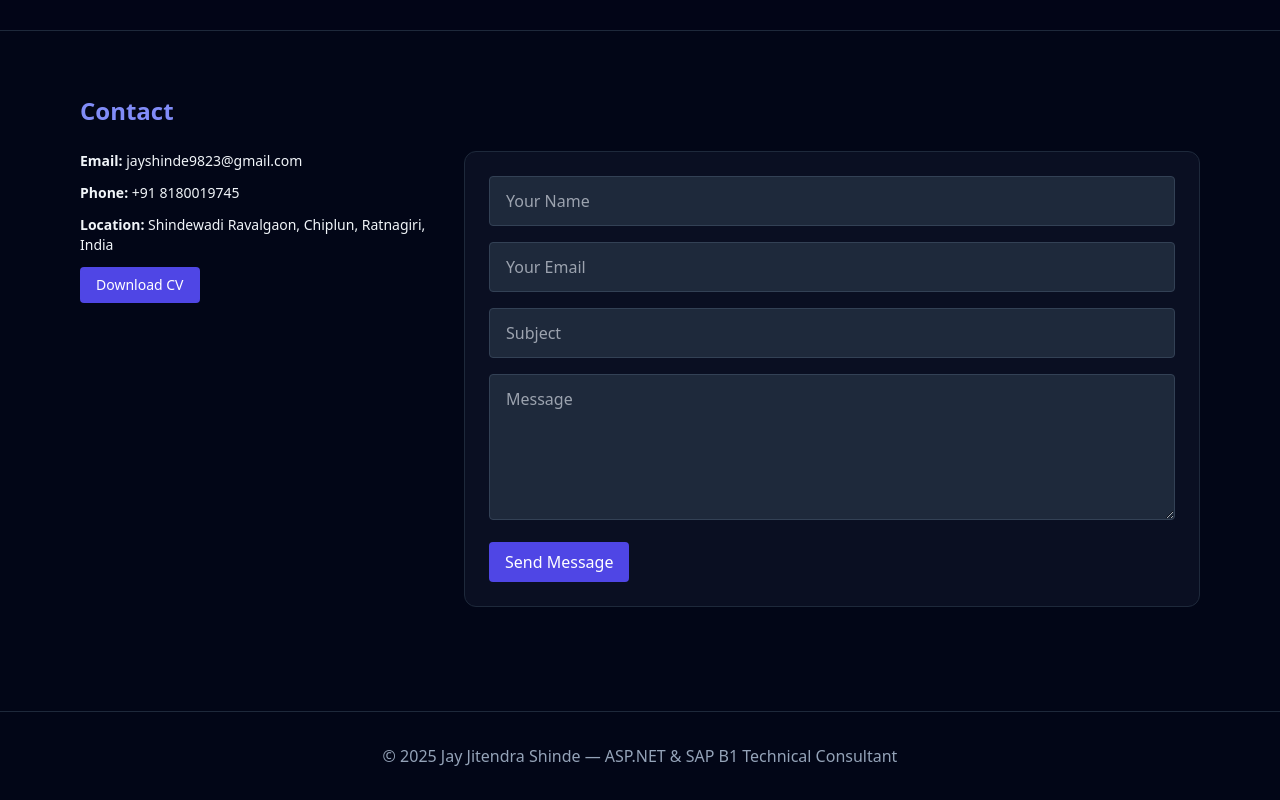
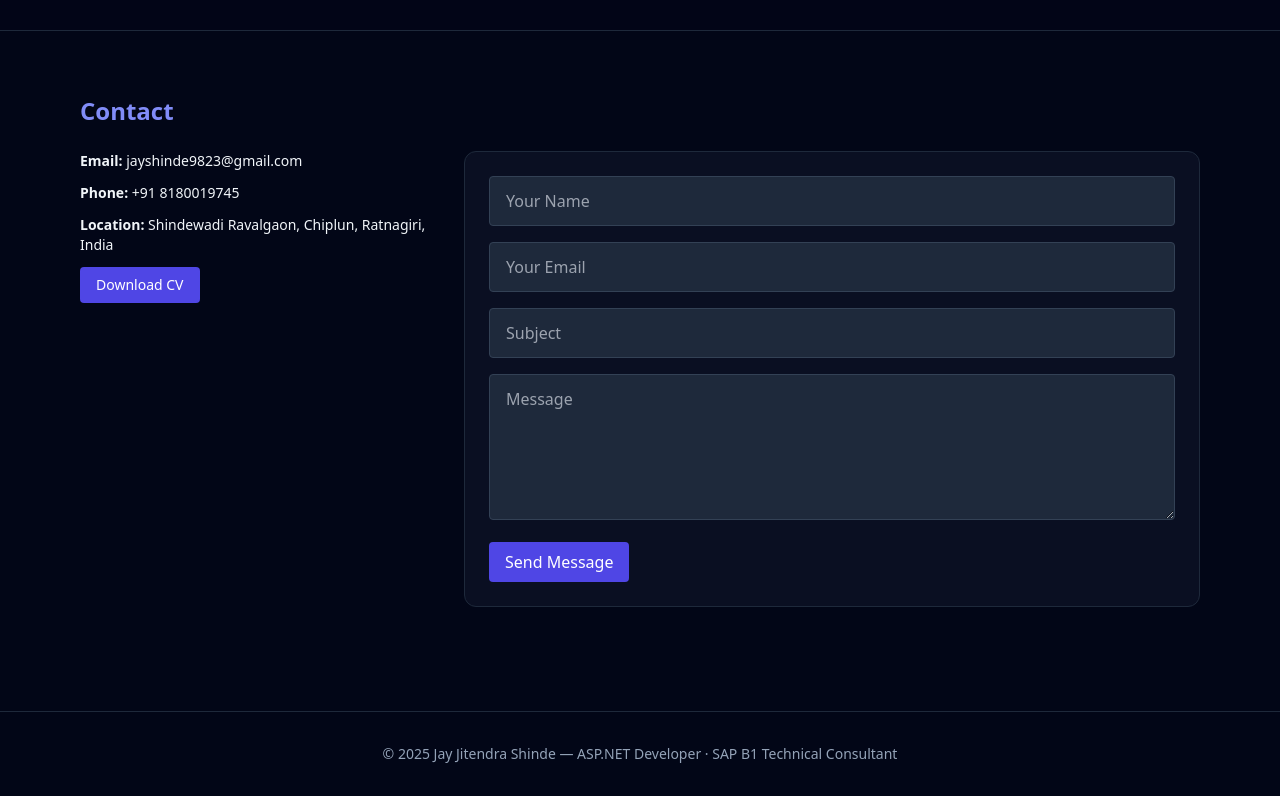
Before and after one commit to jayshinde-9823/MyPortfolio, a React (Create React App) app: page / in a window 1280 px wide. Shown: the part 1990-2790 px from the top of the page. Built offline with nearby package versions, Linux system fonts and the light colour scheme.

Commit message:
Update Footer.js

```diff
--- a/src/components/Footer.js
+++ b/src/components/Footer.js
@@ -2,9 +2,9 @@ import React from "react";
 
 export default function Footer() {
   return (
-    <footer className="py-8 text-center text-slate-400 border-t border-slate-800 mt-10">
+    <footer className="py-8 border-t border-slate-800 text-center text-sm text-slate-400 mt-10">
       <div className="max-w-6xl mx-auto px-4">
-        © {new Date().getFullYear()} Jay Jitendra Shinde — ASP.NET & SAP B1 Technical Consultant
+        © {new Date().getFullYear()} Jay Jitendra Shinde — ASP.NET Developer · SAP B1 Technical Consultant
       </div>
     </footer>
   );
```
